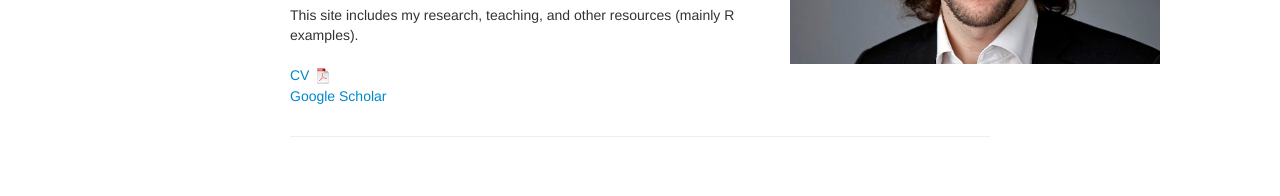
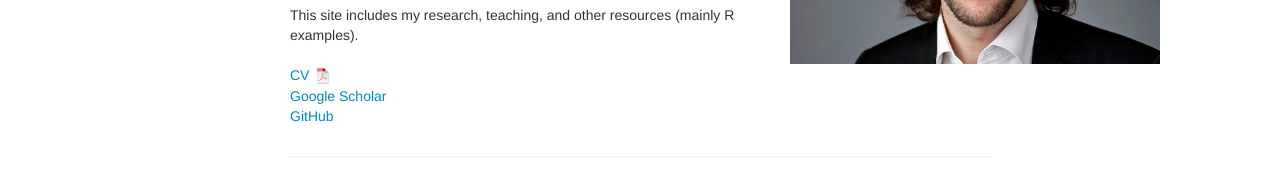
Before and after one commit to zieglerjef/zieglerjef.github.io, a Jekyll site: the page built from index.md, in a window 1280 px wide. Shown: the part 347-543 px from the top of the page. Built offline with Jekyll 4.4.1, drawn with Linux system fonts in a browser that asks for light colours.

Commit message:
Update index.md

```diff
--- a/index.md
+++ b/index.md
@@ -17,8 +17,12 @@
 </a><br/>
 
 <a href="https://scholar.google.com/citations?user=PE2j3DcAAAAJ&hl=sv)">Google Scholar</a><br/>
-		</div>
-	        <div class="span4">
+
+<a href="https://github.com/zieglerjef)">GitHub</a><br/>
+
+</div>
+
+<div class="span4">
 		<img src="../assets/pics/Jeff_Ziegler.jpg" alt="hi" class="inline"/>
      		</div>
 	</div>
```
